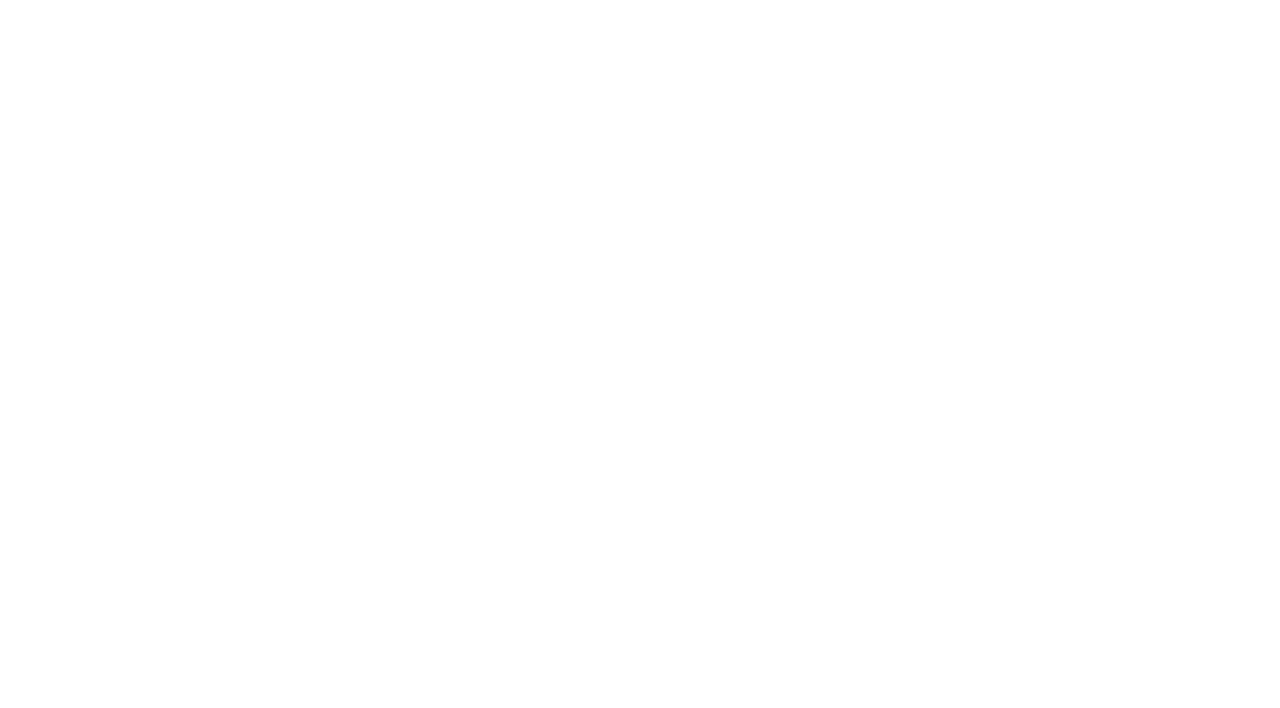
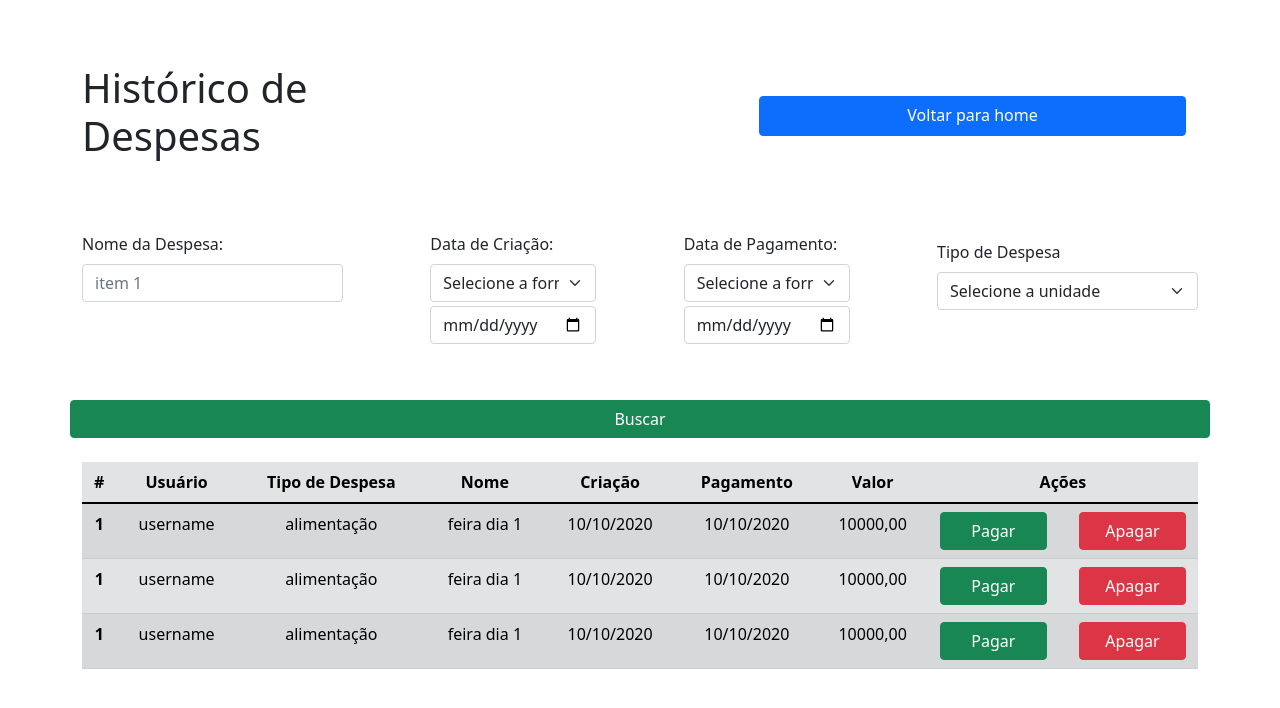
Before and after one commit to lfsmariz/finances-ui, a React (Create React App) app: page /expenses-history in a window 1280 px wide. Shown: the top 708 px of the page. Built offline with nearby package versions, Linux system fonts and the light colour scheme.

Commit message:
feat(expense): create history expenses

```diff
--- a/src/Routes.js
+++ b/src/Routes.js
@@ -1,4 +1,5 @@
 import { BrowserRouter, Route, Switch } from "react-router-dom"
+import ExpensesHistory from "./pages/ExpensesHistory"
 import Home from "./pages/Home"
 import Receivement from "./pages/Receivement"
 import RegisterBank from "./pages/RegisterBank"
@@ -45,6 +46,10 @@ const Routes = () => {
         <Receivement/>
       </Route>
 
+      <Route exact path="/expenses-history">
+        <ExpensesHistory />
+      </Route>
+
     </Switch>
   </BrowserRouter>
   )
--- /dev/null
+++ b/src/components/listHistory/ListExpensesHistory.js
@@ -0,0 +1,81 @@
+const ListExpensesHistory = () => {
+  return (
+    <div className="container my-4">
+      <table class="table table-secondary table-striped center-text">
+        <thead>
+          <tr>
+            <th scope="col">#</th>
+            <th scope="col">Usuário</th>
+            <th scope="col">Tipo de Despesa</th>
+            <th scope="col">Nome</th>
+            <th scope="col">Criação</th>
+            <th scope="col">Pagamento</th>
+            <th scope="col">Valor</th>
+            <th scope="col">Ações</th>
+          </tr>
+        </thead>
+        <tbody>
+          <tr>
+            <th scope="row">1</th>
+            <td>username</td>
+            <td>alimentação</td>
+            <td>feira dia 1</td>
+            <td>10/10/2020</td>
+            <td>10/10/2020</td>
+            <td>10000,00</td>
+            <td>
+              <div className="row">
+                <button className="col btn btn-success mx-3">
+                Pagar
+                </button>
+                <button className="col btn btn-danger mx-3">
+                Apagar
+                </button>
+              </div>
+            </td>
+          </tr>
+          <tr>
+            <th scope="row">1</th>
+            <td>username</td>
+            <td>alimentação</td>
+            <td>feira dia 1</td>
+            <td>10/10/2020</td>
+            <td>10/10/2020</td>
+            <td>10000,00</td>
+            <td>
+              <div className="row">
+                <button className="col btn btn-success mx-3">
+                  Pagar
+                </button>
+                <button className="col btn btn-danger mx-3">
+                  Apagar
+                </button>
+              </div>
+            </td>
+          </tr>
+          <tr>
+            <th scope="row">1</th>
+            <td>username</td>
+            <td>alimentação</td>
+            <td>feira dia 1</td>
+            <td>10/10/2020</td>
+            <td>10/10/2020</td>
+            <td>10000,00</td>
+            <td>
+              <div className="row">
+                <button className="col btn btn-success mx-3">
+                Pagar
+                </button>
+                <button className="col btn btn-danger mx-3">
+                Apagar
+                </button>
+              </div>
+            </td>
+          </tr>
+        </tbody>
+      </table>
+    </div>
+  )
+}
+
+export default ListExpensesHistory;
--- /dev/null
+++ b/src/components/searchForms/ExpensesSearcher.js
@@ -0,0 +1,53 @@
+const ExpensesSearcher = () => {
+
+  return(
+    <div className="container my-4 ">
+      <div className="row my-3 my-2 align-items-start justify-content-between">
+        <div className="mb-3 col-3">
+          <label for="bank" className="form-label">Nome da Despesa:</label>
+          <input type="text" className="form-control" id="created-expense" placeholder="item 1"/>
+        </div>
+        <div className="mb-3 col-2">
+          <label for="bank" className="form-label">Data de Criação:</label>
+          <select className="form-select mb-1" id="unit">
+            <option selected>Selecione a forma</option>
+            <option value="1">Maior</option>
+            <option value="2">Menor</option>
+            <option value="3">Igual</option>
+          </select>
+          <input type="date" className="form-control" id="created-expense" placeholder="100.00"/>
+        </div>
+        <div className="mb-3 col-2">
+          <label for="bank" className="form-label">Data de Pagamento:</label>
+          <select className="form-select mb-1" id="unit">
+            <option selected>Selecione a forma</option>
+            <option value="1">Maior</option>
+            <option value="2">Menor</option>
+            <option value="3">Igual</option>
+          </select>
+          <input type="date" className="form-control" id="created-expense" placeholder="20"/>
+        </div>
+
+        <div className="mb-3 my-2 col-3">
+          <label for="unit" className="form-label">Tipo de Despesa</label>
+          <select className="form-select" id="unit">
+            <option selected>Selecione a unidade</option>
+            <option value="1">unidade</option>
+            <option value="2">kilograma</option>
+            <option value="3">grama</option>
+            <option value="4">litro</option>
+          </select>
+        </div>
+      </div>
+      <div className="row my-3 my-2 align-items-start justify-content-between">
+        <button className="mt-4 btn btn-success">
+            Buscar
+        </button>
+      </div>
+
+    </div>
+  )
+
+}
+
+export default ExpensesSearcher;
--- /dev/null
+++ b/src/pages/ExpensesHistory.js
@@ -0,0 +1,19 @@
+import CustomHeader from "../components/CustomHeader";
+import ListExpensesHistory from "../components/listHistory/ListExpensesHistory";
+import ExpensesSearcher from "../components/searchForms/ExpensesSearcher";
+
+const ExpensesHistory = () => {
+
+  return(
+    <div>
+      <CustomHeader>
+        Histórico de Despesas
+      </CustomHeader>
+      <ExpensesSearcher />
+      <ListExpensesHistory />
+    </div>
+
+  );
+}
+
+export default ExpensesHistory;
--- a/src/pages/Home.js
+++ b/src/pages/Home.js
@@ -40,7 +40,7 @@ const Home = () => {
           </div>
           <div className="row mt-5 px-4">
             <div className="btn-group-vertical">
-              <Link to="" class="btn btn-primary my-2">Despesas</Link>
+              <Link to="expenses-history" class="btn btn-primary my-2">Despesas</Link>
               <Link to="" class="btn btn-primary my-2">Recebimentos</Link>
               <Link to="" class="btn btn-primary my-2">Transferências</Link>
             </div>
```
Also changed, not shown: src/components/searchForms/ReceivementsSearcher.js (added), src/components/searchForms/TransfersSearcher.js (added), src/pages/ReceivementsHistory.js (added), src/pages/TransfersHistory.js (added).
